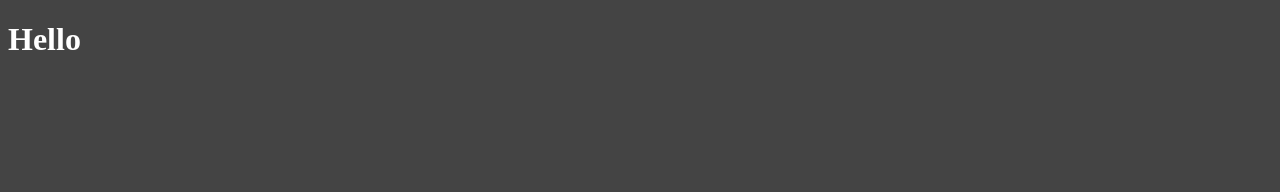
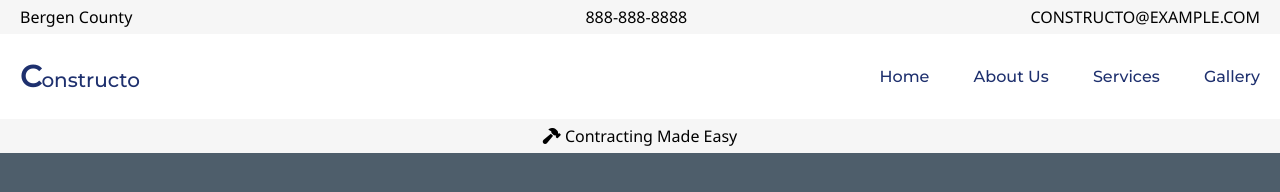
Before and after one commit to alexarmatas/constructionSite, a plain HTML site: page index.html in a window 1280 px wide. Drawn offline with Linux system fonts and the light colour scheme.

Commit message:
Created base for header

```diff
--- a/css/main.css
+++ b/css/main.css
@@ -1,3 +1,72 @@
+@import url("https://fonts.googleapis.com/css?family=Montserrat:400,500&display=swap");
+@import url("https://fonts.googleapis.com/css?family=Mukta:400,600&display=swap");
+* {
+  box-sizing: border-box; }
+
 body {
-  background: #444;
-  color: #fff; }
+  background: #4e5e6b;
+  color: #1e306e;
+  height: 100%;
+  margin: 0;
+  font-family: "Segoe UI", Tahoma, Geneva, Verdana, sans-serif;
+  line-height: 1.5; }
+
+header {
+  margin: 0;
+  padding: 0;
+  display: flex;
+  flex-direction: column; }
+
+.topHeader {
+  display: flex;
+  justify-content: space-between;
+  background: #f6f6f6;
+  color: black; }
+  .topHeader :nth-child(2) {
+    padding-left: 110px; }
+  .topHeader > p {
+    margin: 5px 20px; }
+
+.centerHeader {
+  display: flex;
+  justify-content: space-between;
+  align-items: center;
+  background: #ffffff; }
+
+.bottomHeader {
+  display: flex;
+  justify-content: center;
+  background: #f6f6f6;
+  color: black; }
+  .bottomHeader > p {
+    margin: 5px 20px; }
+
+.navLinks {
+  list-style: none; }
+  .navLinks > li {
+    display: inline-block;
+    padding: 0px 20px; }
+
+li,
+a,
+button {
+  font-family: "Montserrat", sans-serif;
+  font-weight: 500;
+  font-size: 16px;
+  color: #1e306e;
+  text-decoration: none; }
+  li:hover,
+  a:hover,
+  button:hover {
+    transition: all 0.5s ease-out;
+    color: #1e306e; }
+
+.logo {
+  cursor: pointer;
+  font-family: "Montserrat", sans-serif;
+  font-weight: 500;
+  font-size: 20px;
+  padding-left: 20px; }
+  .logo > span {
+    font-weight: 600;
+    font-size: 30px; }
--- a/index.html
+++ b/index.html
@@ -4,9 +4,33 @@
     <meta charset="UTF-8" />
     <meta name="viewport" content="width=device-width, initial-scale=1.0" />
     <link rel="stylesheet" href="css/main.css" />
+    <script
+      src="https://kit.fontawesome.com/bd593e5bac.js"
+      crossorigin="anonymous"
+    ></script>
     <title>Welcome to Best Construction!</title>
   </head>
   <body>
-    <h1>Hello</h1>
+    <header>
+      <div class="topHeader">
+        <p>Bergen County</p>
+        <p>888-888-8888</p>
+        <p>CONSTRUCTO@EXAMPLE.COM</p>
+      </div>
+      <div class="centerHeader">
+        <p class="logo"><span>C</span>onstructo</p>
+        <nav>
+          <ul class="navLinks">
+            <li><a href="#">Home</a></li>
+            <li><a href="#">About Us</a></li>
+            <li><a href="#">Services</a></li>
+            <li><a href="#">Gallery</a></li>
+          </ul>
+        </nav>
+      </div>
+      <div class="bottomHeader">
+        <p><i class="fas fa-hammer"></i> Contracting Made Easy</p>
+      </div>
+    </header>
   </body>
 </html>
```
